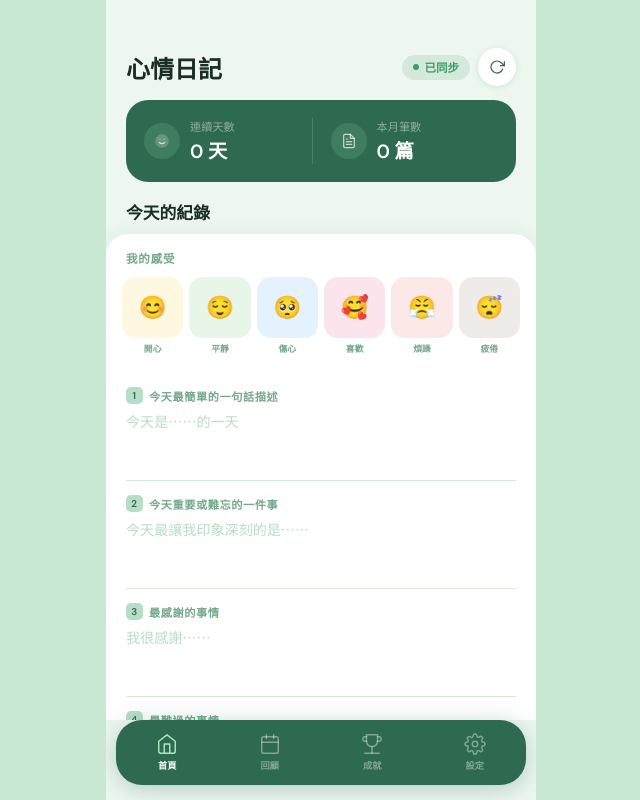
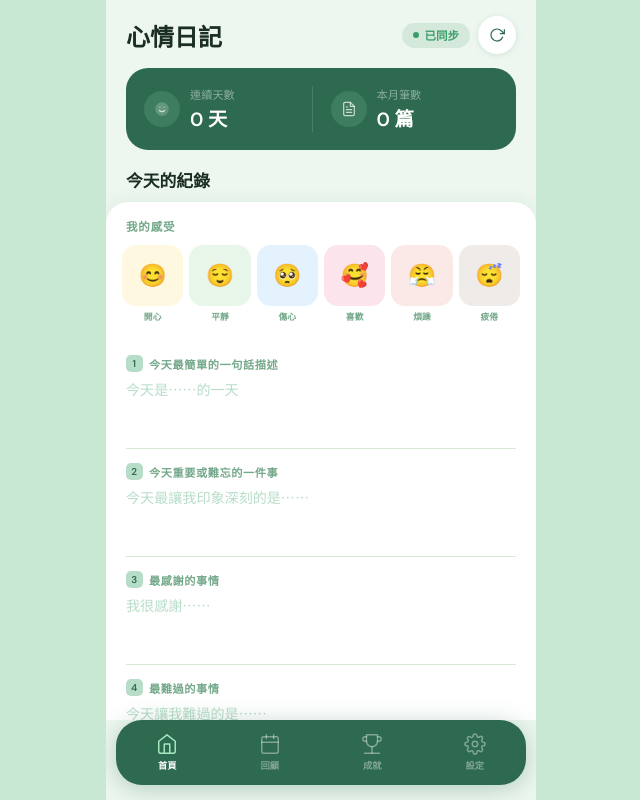
Before and after one commit to mrkjtravel-creator/diary-app, a plain HTML site: page index.html in a window 1280 px wide. Shown: the whole page, without its empty margins (319-959 px from the left). Drawn offline with Linux system fonts and the light colour scheme.

Commit message:
減少頁面頂部留白

```diff
--- a/index.html
+++ b/index.html
@@ -49,7 +49,7 @@ html,body{height:100%;font-family:'DM Sans',sans-serif;background:#c8e8d4;overfl
 .toast.show{opacity:1;transform:translateX(-50%) translateY(0);}
 
 /* SHARED */
-.ptop{padding:48px 20px 0;display:flex;align-items:center;justify-content:space-between;}
+.ptop{padding:16px 20px 0;display:flex;align-items:center;justify-content:space-between;}
 .ptitle{font-family:'Syne',sans-serif;font-size:1.5rem;font-weight:800;color:var(--black);}
 .ib{width:38px;height:38px;border-radius:50%;background:var(--white);border:none;cursor:pointer;display:flex;align-items:center;justify-content:center;box-shadow:0 1px 6px rgba(45,106,79,.14);transition:transform .15s;}
 .ib:active{transform:scale(.93);}
```
